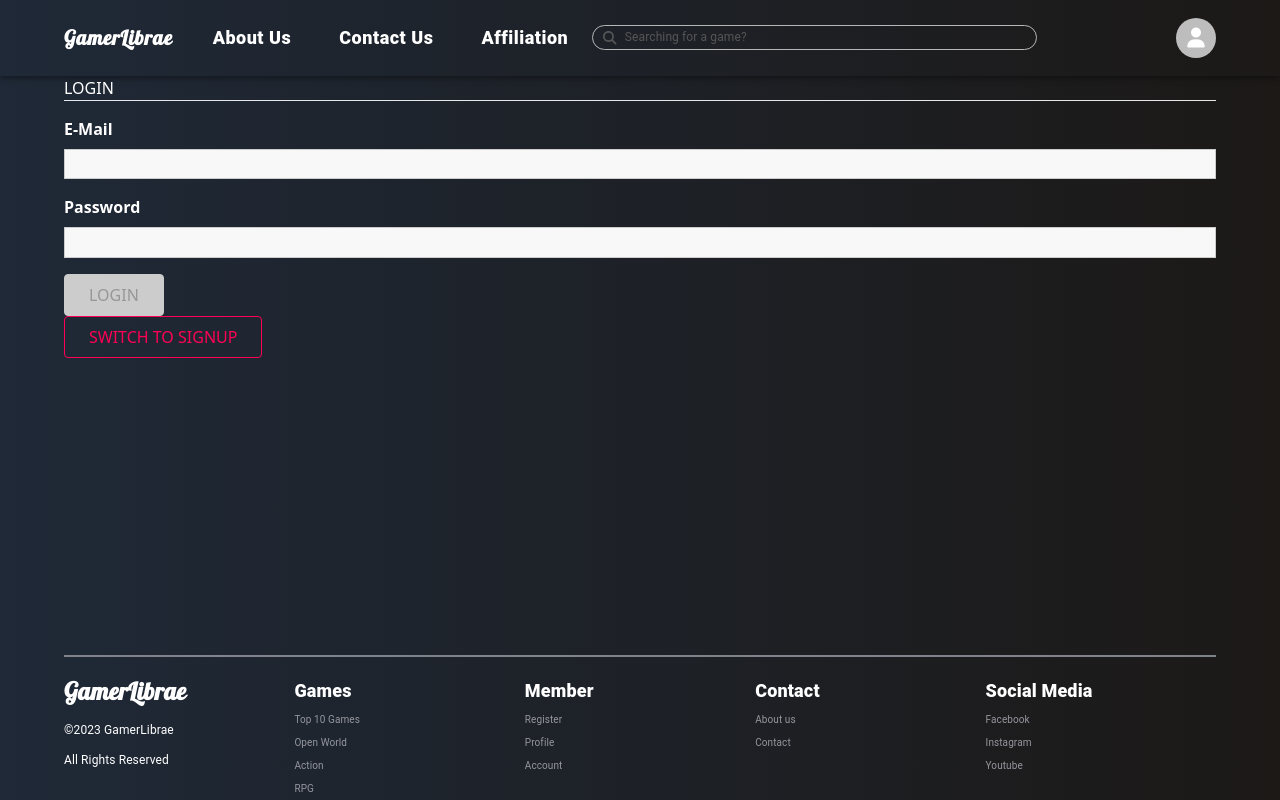
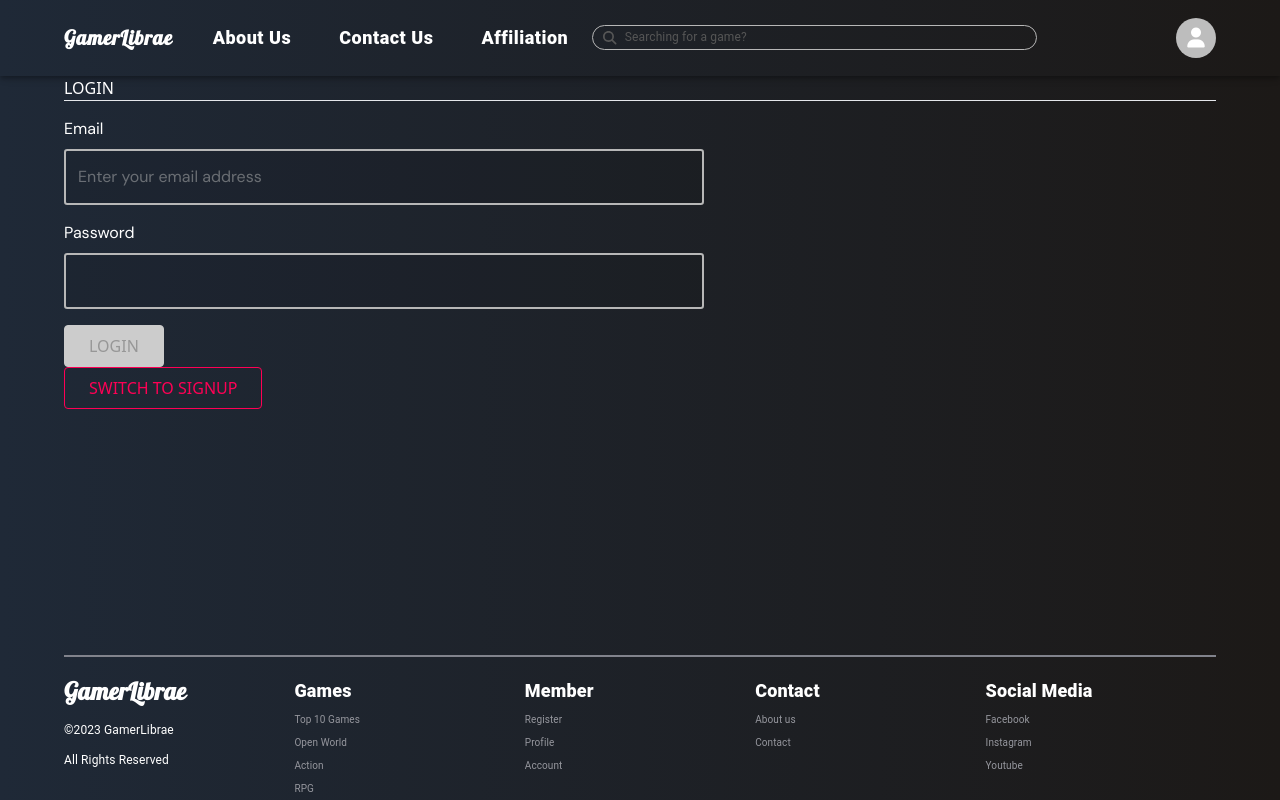
Before and after one commit to taylor50737/cap805_group3_gamerLibrae_frontend, a React (Vite) app: page /auth in a window 1280 px wide. Built offline with nearby package versions, Linux system fonts and the light colour scheme.

Commit message:
Style the Textfield of CustomInput.jsx

```diff
--- a/src/Auth/pages/auth.jsx
+++ b/src/Auth/pages/auth.jsx
@@ -75,7 +75,8 @@ const Auth = () => {
           element='input'
           id='email'
           type='email'
-          label='E-Mail'
+          label='Email'
+          placeholder='Enter your email address'
           validators={[VALIDATOR_EMAIL()]}
           errorText='Please enter a valid email address.'
           onInput={inputHandler}
--- a/src/shared/components/FormElements/CustomInput.jsx
+++ b/src/shared/components/FormElements/CustomInput.jsx
@@ -1,7 +1,7 @@
 import React, { useReducer, useEffect } from 'react';
 
 import { validate } from '../../util/validators';
-import './CustomInput.css';
+import './CustomInputKuri.css';
 
 const inputReducer = (state, action) => {
   switch (action.type) {
--- /dev/null
+++ b/src/shared/components/FormElements/CustomInputKuri.css
@@ -0,0 +1,56 @@
+.form-control {
+  margin: 1rem 0;
+  font-family: 'DM Sans', sans-serif;
+
+  max-width: 50vw;
+}
+
+.form-control label,
+.form-control input,
+.form-control textarea {
+  display: block;
+}
+
+.form-control label {
+  /* font-weight: bold; */
+  margin-bottom: 0.5rem;
+}
+
+.form-control input,
+.form-control textarea {
+  /* width: 100%; */
+  font: inherit;
+  border: 2px solid #b7b7b7;
+  border-radius: 3.2px;
+  background: rgba(0, 0, 0, 0.06);
+  transition: background-color 200ms cubic-bezier(0, 0, 0.2, 1) 0ms;
+  padding: 0.15rem 0.75rem;
+  height: 3.5rem;
+}
+
+.form-control input:hover,
+.form-control textarea:hover {
+  background: rgba(183, 183, 183, 0.2);
+}
+
+.form-control input::placeholder,
+.form-control textarea::placeholder {
+  color: rgba(183, 183, 183, 0.5);
+  font-size: 1rem;
+}
+
+.form-control input:focus,
+.form-control textarea:focus {
+  outline: none;
+  /* background: #1b1c20; */
+}
+
+.form-control--invalid label,
+.form-control--invalid p {
+  color: red;
+}
+
+.form-control--invalid input,
+.form-control--invalid textarea {
+  border-color: red;
+}
```
